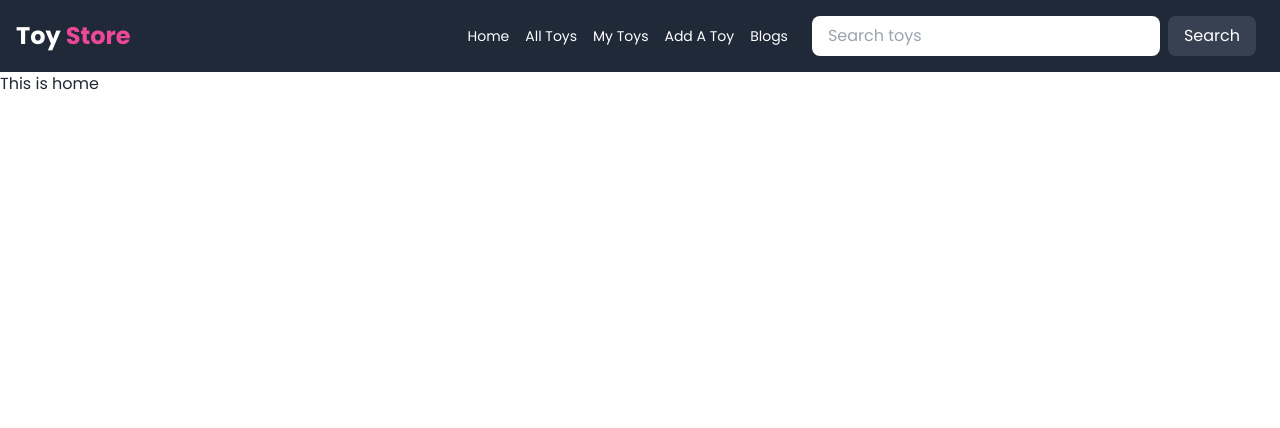
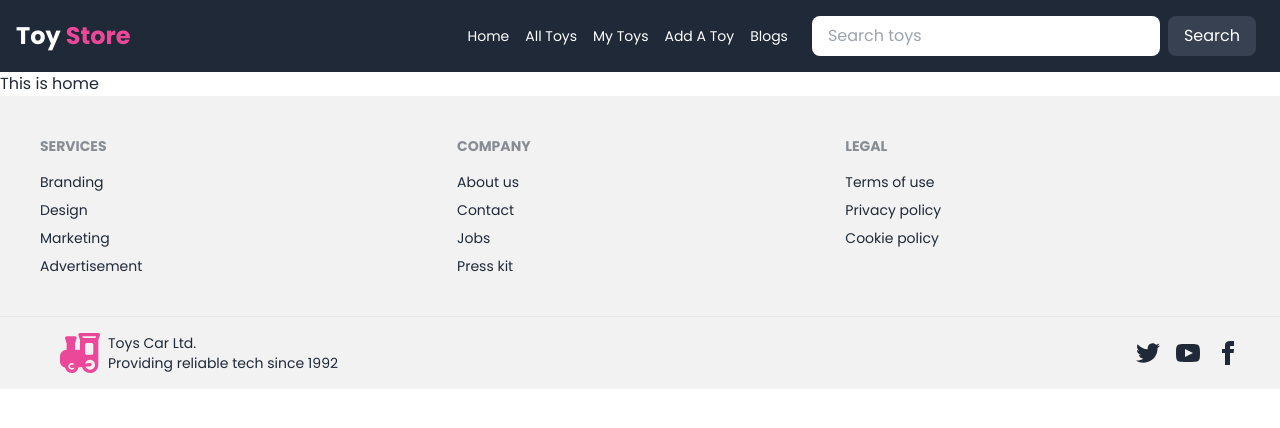
Before and after one commit to anikbsmrstucse/car-toys-client-side, a React (Vite) app: page / in a window 1280 px wide. Shown: the top 428 px of the page. Built offline with nearby package versions, Linux system fonts and the light colour scheme.

Commit message:
footer done

```diff
--- a/src/Pages/SharedPages/Footers/Footer.jsx
+++ b/src/Pages/SharedPages/Footers/Footer.jsx
@@ -1,11 +1,79 @@
-import React from 'react';
+import React from "react";
+import logo from '../../../assets/logo.svg';
 
 const Footer = () => {
-    return (
+  return (
+    <div>
+      <footer className="footer p-10 bg-base-200 text-base-content">
         <div>
-
+          <span className="footer-title">Services</span>
+          <a className="link link-hover">Branding</a>
+          <a className="link link-hover">Design</a>
+          <a className="link link-hover">Marketing</a>
+          <a className="link link-hover">Advertisement</a>
         </div>
-    );
+        <div>
+          <span className="footer-title">Company</span>
+          <a className="link link-hover">About us</a>
+          <a className="link link-hover">Contact</a>
+          <a className="link link-hover">Jobs</a>
+          <a className="link link-hover">Press kit</a>
+        </div>
+        <div>
+          <span className="footer-title">Legal</span>
+          <a className="link link-hover">Terms of use</a>
+          <a className="link link-hover">Privacy policy</a>
+          <a className="link link-hover">Cookie policy</a>
+        </div>
+      </footer>
+      <footer className="footer px-10 py-4 border-t bg-base-200 text-base-content border-base-300">
+        <div className="items-center flex ml-5">
+        <img className="w-[40px] text-primary" src={logo} alt="" />
+          <p>
+            Toys Car Ltd. <br />
+            Providing reliable tech since 1992
+          </p>
+        </div>
+        <div className="md:place-self-center md:justify-self-end">
+          <div className="grid grid-flow-col gap-4">
+            <a>
+              <svg
+                xmlns="http://www.w3.org/2000/svg"
+                width="24"
+                height="24"
+                viewBox="0 0 24 24"
+                className="fill-current"
+              >
+                <path d="M24 4.557c-.883.392-1.832.656-2.828.775 1.017-.609 1.798-1.574 2.165-2.724-.951.564-2.005.974-3.127 1.195-.897-.957-2.178-1.555-3.594-1.555-3.179 0-5.515 2.966-4.797 6.045-4.091-.205-7.719-2.165-10.148-5.144-1.29 2.213-.669 5.108 1.523 6.574-.806-.026-1.566-.247-2.229-.616-.054 2.281 1.581 4.415 3.949 4.89-.693.188-1.452.232-2.224.084.626 1.956 2.444 3.379 4.6 3.419-2.07 1.623-4.678 2.348-7.29 2.04 2.179 1.397 4.768 2.212 7.548 2.212 9.142 0 14.307-7.721 13.995-14.646.962-.695 1.797-1.562 2.457-2.549z"></path>
+              </svg>
+            </a>
+            <a>
+              <svg
+                xmlns="http://www.w3.org/2000/svg"
+                width="24"
+                height="24"
+                viewBox="0 0 24 24"
+                className="fill-current"
+              >
+                <path d="M19.615 3.184c-3.604-.246-11.631-.245-15.23 0-3.897.266-4.356 2.62-4.385 8.816.029 6.185.484 8.549 4.385 8.816 3.6.245 11.626.246 15.23 0 3.897-.266 4.356-2.62 4.385-8.816-.029-6.185-.484-8.549-4.385-8.816zm-10.615 12.816v-8l8 3.993-8 4.007z"></path>
+              </svg>
+            </a>
+            <a>
+              <svg
+                xmlns="http://www.w3.org/2000/svg"
+                width="24"
+                height="24"
+                viewBox="0 0 24 24"
+                className="fill-current"
+              >
+                <path d="M9 8h-3v4h3v12h5v-12h3.642l.358-4h-4v-1.667c0-.955.192-1.333 1.115-1.333h2.885v-5h-3.808c-3.596 0-5.192 1.583-5.192 4.615v3.385z"></path>
+              </svg>
+            </a>
+          </div>
+        </div>
+      </footer>
+    </div>
+  );
 };
 
 export default Footer;
```
Also changed, not shown: src/assets/logo.svg.
